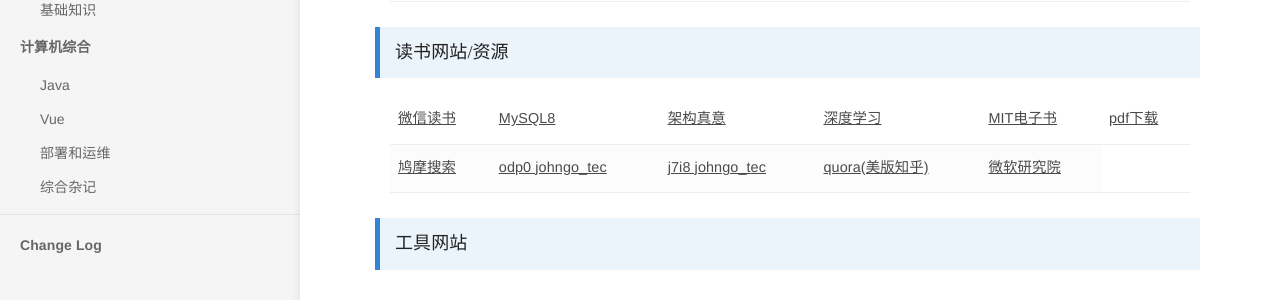
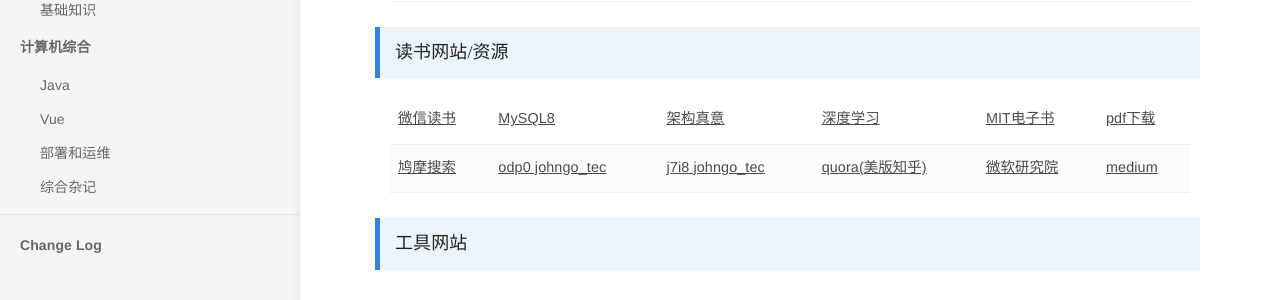
Before and after one commit to bashendixie/Machine_Learning_Notes, a Jekyll site: the page built from index.md, in a window 1280 px wide. Shown: the part 405-705 px from the top of the page. Built offline with Jekyll 4.4.1, drawn with Linux system fonts in a browser that asks for light colours; some web fonts are replaced.

Commit message:
no message

```diff
--- a/index.md
+++ b/index.md
@@ -99,6 +99,9 @@
 			<td>
 				<a href="https://www.microsoft.com/en-us/research/" target="_blank">微软研究院</a>
 			</td>
+			<td>
+				<a href="https://medium.com/" target="_blank">medium</a>
+			</td>
 		</tr>
 	</tbody>
 </table>
```
